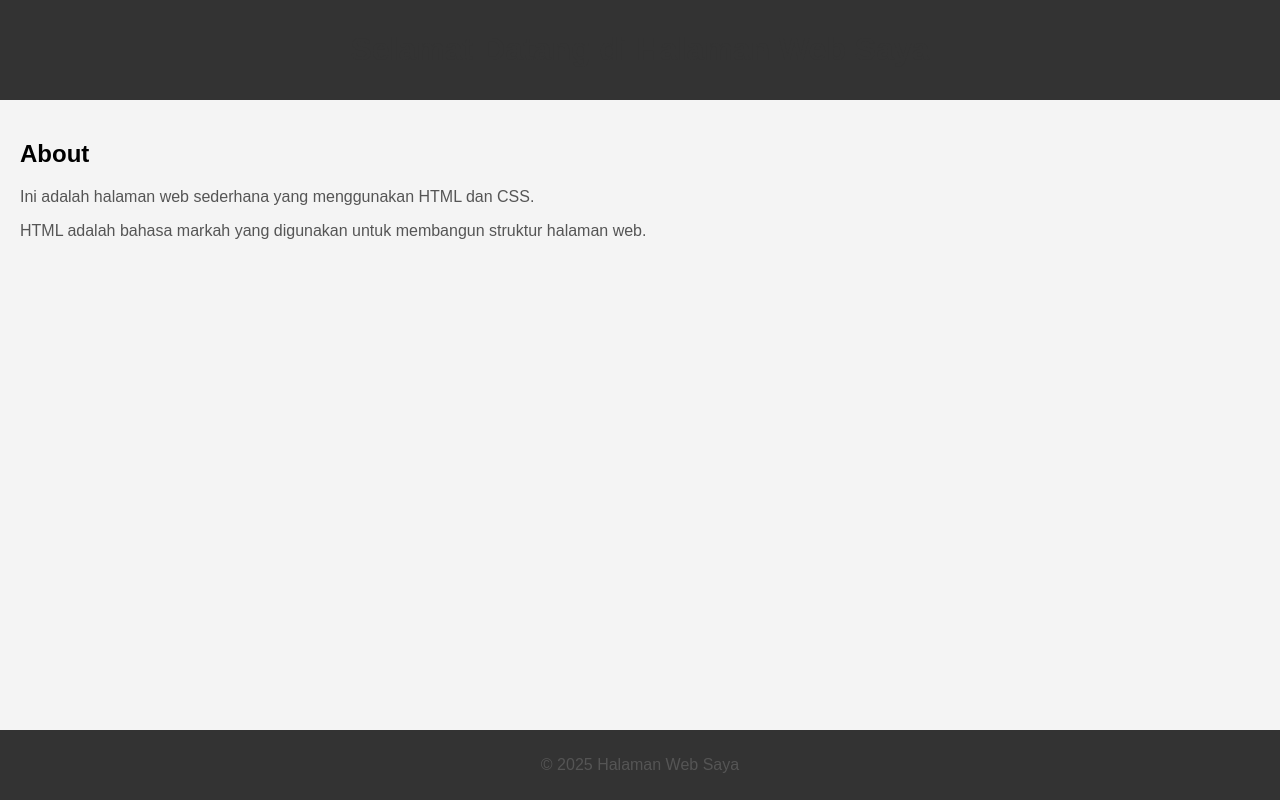
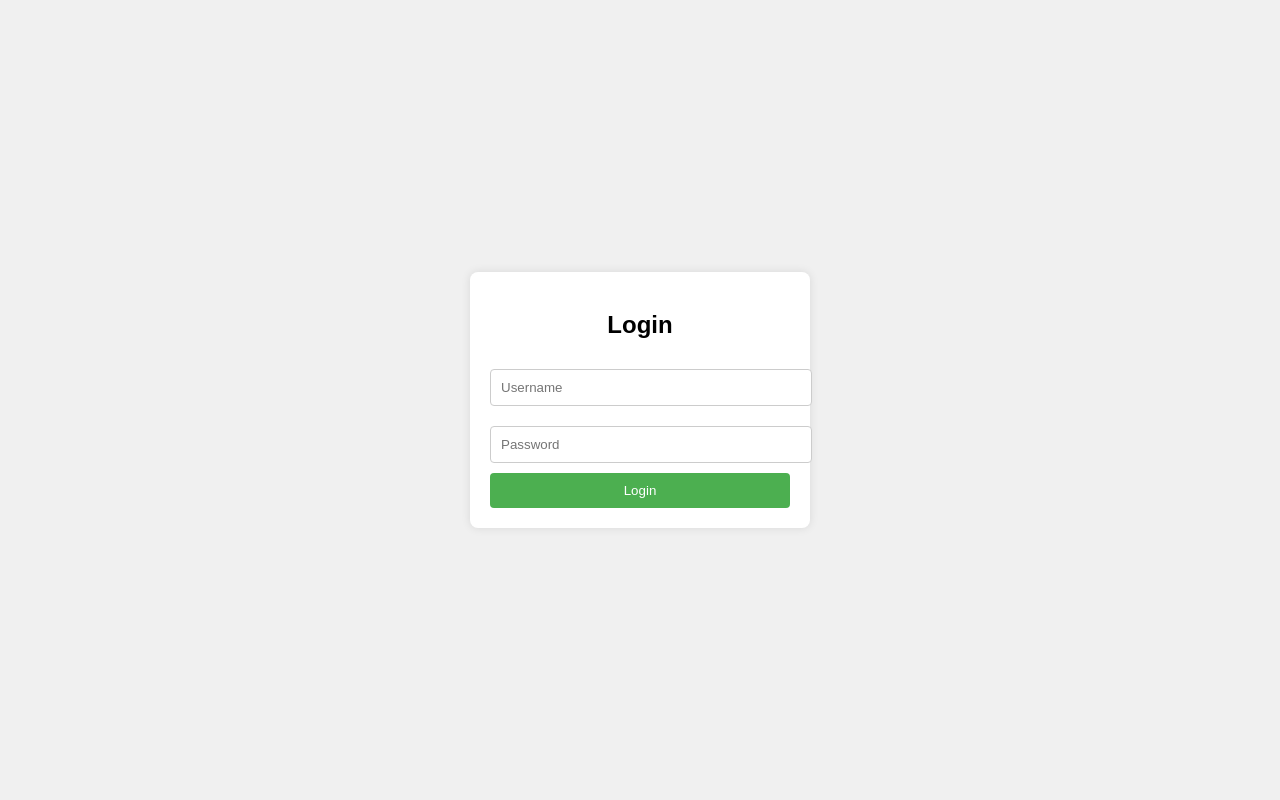
Before and after one commit to adtyhh/proyek-01, a plain HTML site: page login.html in a window 1280 px wide. Drawn offline with Linux system fonts and the light colour scheme.

Commit message:
Tambah index.html dan login.html sebagai halaman utama dan login

```diff
--- a/login.html
+++ b/login.html
@@ -3,55 +3,57 @@
 <head>
     <meta charset="UTF-8">
     <meta name="viewport" content="width=device-width, initial-scale=1.0">
-    <title>Halaman Web newwww </title>
+    <title>Halaman Login</title>
     <style>
         body {
             font-family: Arial, sans-serif;
+            display: flex;
+            justify-content: center;
+            align-items: center;
+            height: 100vh;
             margin: 0;
-            padding: 0;
-            background-color: #f4f4f4;
+            background-color: #f0f0f0;
         }
-        header {
-            background-color: #333;
+        .login-container {
+            background-color: white;
+            padding: 20px;
+            border-radius: 8px;
+            box-shadow: 0 0 10px rgba(0, 0, 0, 0.1);
+            width: 300px;
+        }
+        .login-container h2 {
+            text-align: center;
+            margin-bottom: 20px;
+        }
+        .login-container input {
+            width: 100%;
+            padding: 10px;
+            margin: 10px 0;
+            border: 1px solid #ccc;
+            border-radius: 4px;
+        }
+        .login-container button {
+            width: 100%;
+            padding: 10px;
+            background-color: #4CAF50;
             color: white;
-            padding: 10px 0;
-            text-align: center;
+            border: none;
+            border-radius: 4px;
+            cursor: pointer;
         }
-        main {
-            padding: 20px;
-        }
-        footer {
-            background-color: #333;
-            color: white;
-            text-align: center;
-            padding: 10px 0;
-            position: absolute;
-            width: 100%;
-            bottom: 0;
-        }
-        h1 {
-            color: #333;
-        }
-        p {
-            color: #555;
+        .login-container button:hover {
+            background-color: #45a049;
         }
     </style>
 </head>
 <body>
-
-<header>
-    <h1>Selamat Datang di Halaman Web Saya</h1>
-</header>
-
-<main>
-    <h2>About</h2>
-    <p>Ini adalah halaman web sederhana yang menggunakan HTML dan CSS.</p>
-    <p>HTML adalah bahasa markah yang digunakan untuk membangun struktur halaman web.</p>
-</main>
-
-<footer>
-    <p>&copy; 2025 Halaman Web Saya</p>
-</footer>
-
+    <div class="login-container">
+        <h2>Login</h2>
+        <form>
+            <input type="text" id="username" name="username" placeholder="Username" required>
+            <input type="password" id="password" name="password" placeholder="Password" required>
+            <button type="submit">Login</button>
+        </form>
+    </div>
 </body>
 </html>
```
